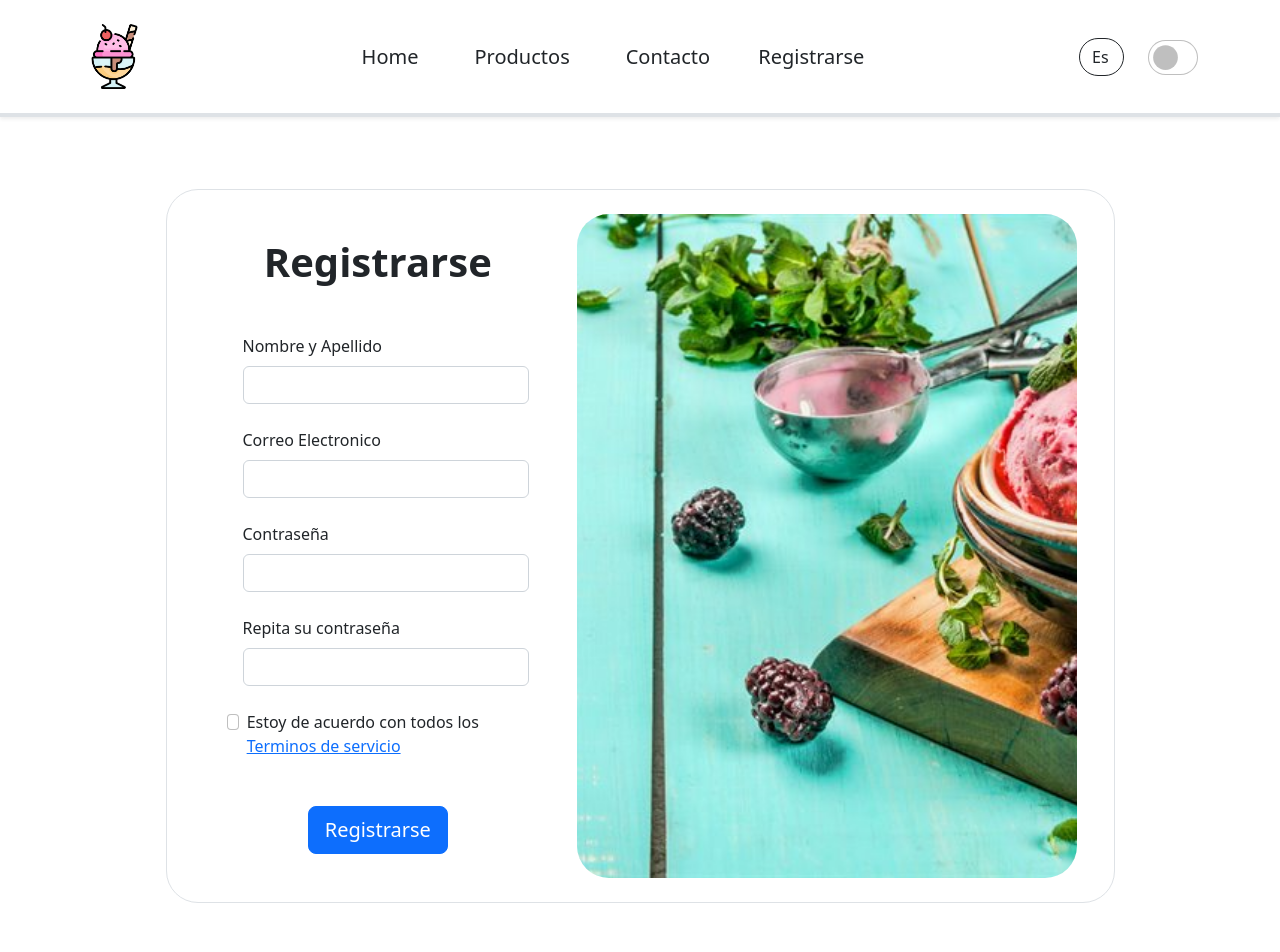
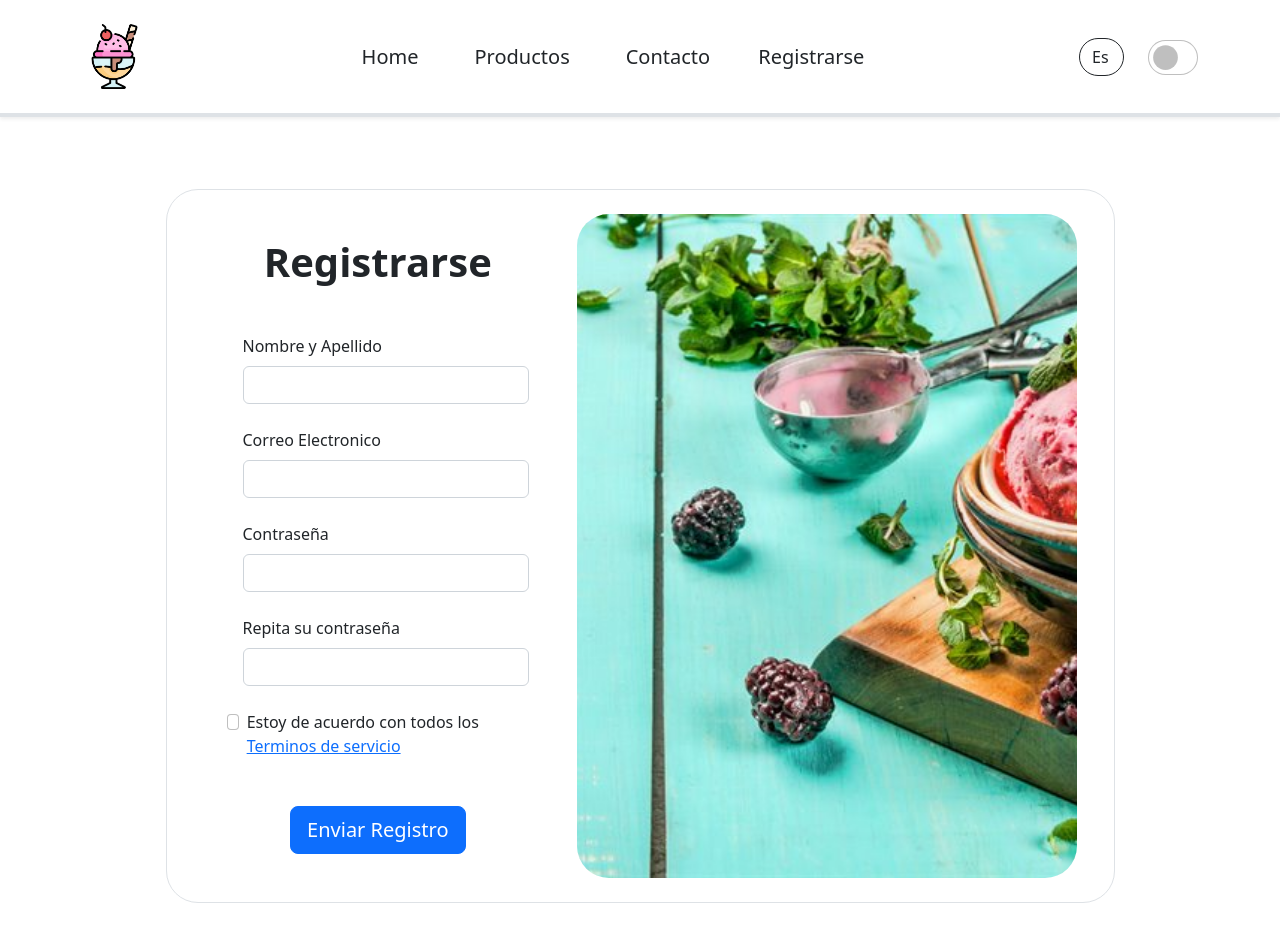
Before and after one commit to Morales-73/Efi-programacion, a React (Create React App) app: page /registrarse in a window 1280 px wide. Shown: the top 952 px of the page. Built offline with nearby package versions, Linux system fonts and the light colour scheme.

Commit message:
enviar registro

```diff
--- a/src/lang/en-US.jsx
+++ b/src/lang/en-US.jsx
@@ -105,5 +105,6 @@ export const eng = {
     terminos: "Terms of service",
     derechos: "All rights reserved",
     nuestrosProductos: "Our products",
-    verMas: "See more"
+    verMas: "See more",
+    enviarRegistro: "Send Record"
 }
--- a/src/lang/es-ES.jsx
+++ b/src/lang/es-ES.jsx
@@ -105,5 +105,6 @@ export const esp = {
     terminos: "Terminos de servicio",
     derechos: "Todos los derechos reservados",
     nuestrosProductos: "Nuestros productos",
-    verMas: "Ver más"
+    verMas: "Ver más",
+    enviarRegistro: "Enviar Registro"
 }
--- a/src/pages/Registro/Form.jsx
+++ b/src/pages/Registro/Form.jsx
@@ -4,7 +4,7 @@ import {langcontext} from '../../context/langContext'
 export default function Form() {
 
     const {idioma} = useContext(langcontext)
-    const {paginas, nombreApellido, correo, contraseña, repetirContraseña, estoyDeAcuerdo, terminos} = idioma
+    const {paginas, nombreApellido, correo, contraseña, repetirContraseña, estoyDeAcuerdo, terminos, enviarRegistro} = idioma
 
   return (
     <>
@@ -47,7 +47,7 @@ export default function Form() {
               </div>
 
               <div className="d-flex justify-content-center mx-4 mb-3 mb-lg-4">
-                  <button type="submit" className="btn btn-primary btn-lg">{paginas[2].registrarse}</button>
+                  <button type="submit" className="btn btn-primary btn-lg">{enviarRegistro}</button>
               </div>
           </form>
     </>
```
